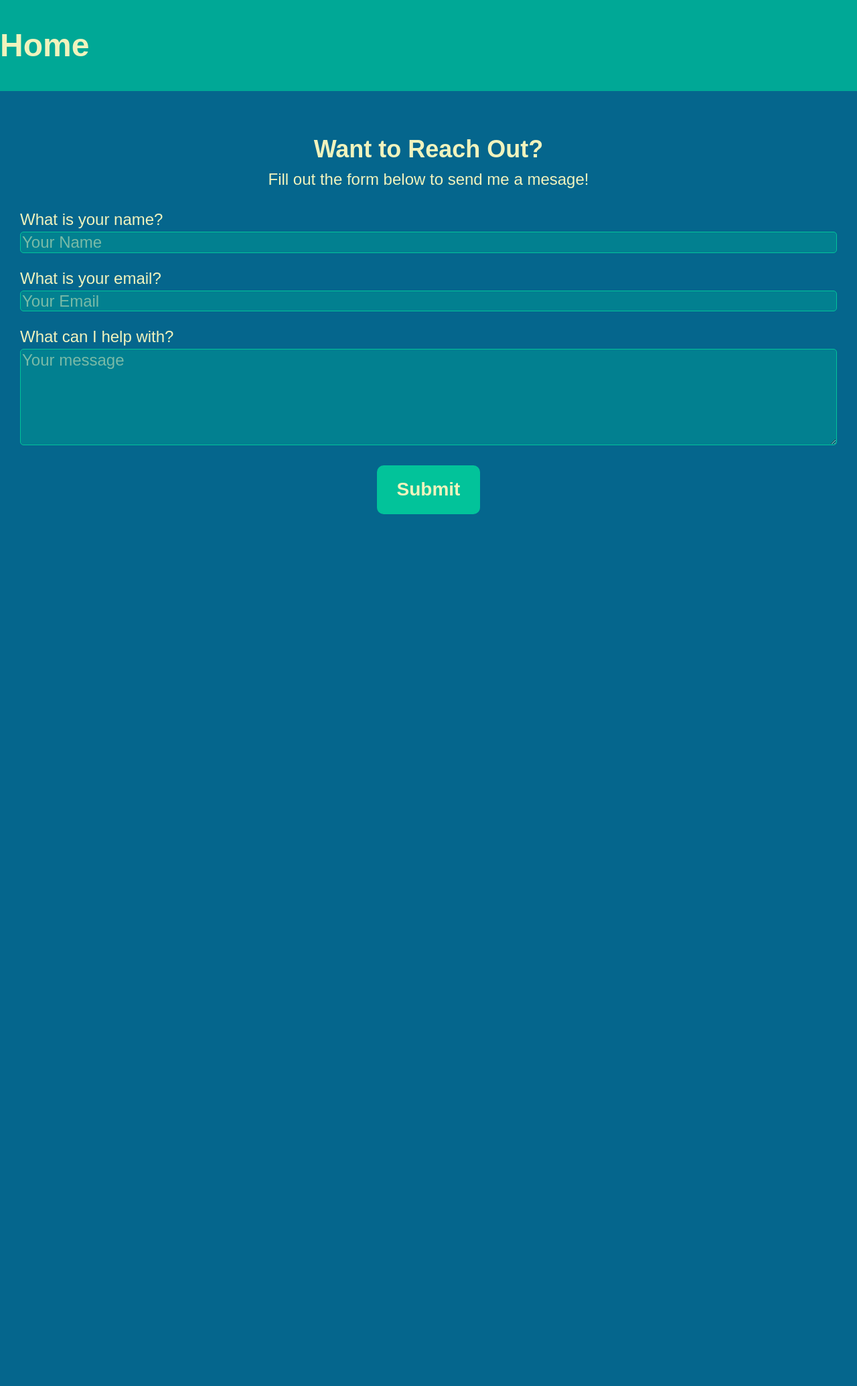
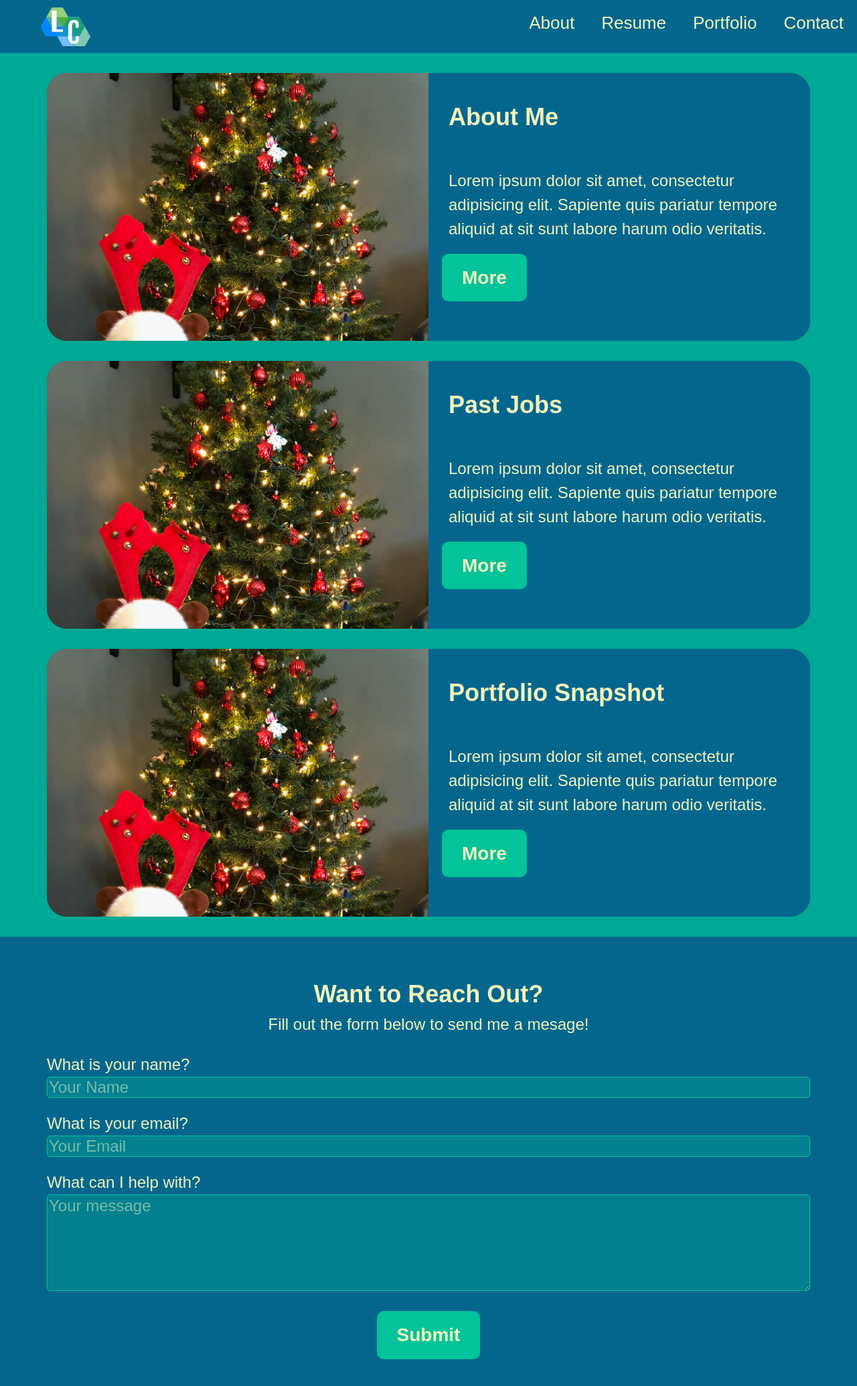
Before and after one commit to lukeclimen/Portfolio_Website, a PHP site: page / in a window 1280 px wide. Shown: the whole page at 67% size. Before the commit the page ends 768 px from the top, so only its background shows below. Run offline with PHP 8.4, Linux system fonts and the light colour scheme.

Commit message:
Comsetic updates and building the home page

```diff
--- a/css/styles.css
+++ b/css/styles.css
@@ -35,15 +35,19 @@ a {
 
 .nav {
   align-items: center;
-  background-color: #000;
+  background-color: var(--colour-primary);
   display: flex;
   flex-wrap: wrap;
   justify-content: space-between;
   padding-top: 10px;
 }
 
+.nav__logo {
+  width: 75px;
+  height: auto;
+}
+
 .nav__list {
-  color: white;
   list-style: none;
   margin: 0;
   padding-left: 0;
@@ -56,22 +60,19 @@ a {
 }
 
 .nav__item > a {
-  color: #d2d0db;
-}
-
-.nav__item > a:hover {
-  color: #fff;
+  color: var(--colour-text);
 }
 
 .nav__logo {
-  fill: #fff;
   margin-left: 30px;
 }
 
 .nav__brick {
-  fill: #fff;
+  fill: var(--colour-text);
   cursor: pointer;
   margin-right: 30px;
+  transition: box-shadow 0.3s;
+  transform: translateY(-10px);
 }
 
 .collapsible__content {
@@ -87,6 +88,10 @@ a {
   opacity: 1;
 }
 
+.collapsible--expanded .nav__brick {
+  box-shadow: #fff 0 0 10px;
+}
+
 @media screen and (min-width: 768px) {
   .nav__toggle {
     display: none;
@@ -98,6 +103,7 @@ a {
     max-height: 100%;
     opacity: 1;
     width: auto;
+    transform: translateY(-10px);
   }
 
   .nav__item {
@@ -116,20 +122,20 @@ a {
 
 .block {
   align-self: center;
-  background-color: #000;
+  background-color: var(--colour-primary);
   border-radius: 30px;
   display: grid;
   margin: 3rem;
-  max-width: 1140px;
   overflow: hidden;
 }
 
 .block__body {
-  padding-left: 2rem;
+  background-color: var(--colour-primary);
+  padding: 0 0 2rem 2rem;
 }
 
 .block__image {
-  position: relative;
+  height: 400px;
 }
 
 .block__image > img {
@@ -138,7 +144,7 @@ a {
 
 .block__heading,
 .block__content {
-  color: #fff;
+  color: var(--colour-text);
   padding: 1rem;
 }
 
@@ -174,13 +180,13 @@ a {
   width: 100%;
 }
 
+.form__pair {
+  width: 100%;
+}
+
 .form__fillable::placeholder {
   color: var(--colour-text);
   opacity: 0.5;
-}
-
-.form__element:hover {
-  box-shadow: 0 0 5px 2px var(--colour-text);
 }
 
 .form__element:focus {
@@ -206,7 +212,7 @@ a {
   color: var(--colour-text);
 }
 
-.form__button {
+.button {
   align-self: center;
   background-color: var(--colour-accent);
   border-radius: 10px;
@@ -219,3 +225,24 @@ a {
   padding: 2rem 3rem;
   white-space: nowrap;
 }
+
+/* Set max width of stretchy elements */
+
+.block,
+.form__pair {
+  max-width: 1140px;
+  margin-left: auto;
+  margin-right: auto;
+}
+
+/* Highlighting hovered objects */
+
+.form__element:hover,
+.button:hover {
+  box-shadow: 0 0 5px 2px var(--colour-text);
+}
+
+.nav__item > a:hover {
+  text-shadow: #fff 0 0 10px;
+  transition: all 0.3s;
+}
--- a/index.html
+++ b/index.html
@@ -12,17 +12,88 @@
     />
     <meta http-equiv="X-UA-Compatible" content="IE=edge" />
     <meta name="viewport" content="width=device-width, initial-scale=1.0" />
-    <link rel="stylesheet" href="/css/normalize.css" />
-    <link rel="stylesheet" href="/css/styles.css" />
+    <link rel="stylesheet" href="css/normalize.css" />
+    <link rel="stylesheet" href="css/styles.css" />
     <title>Home</title>
   </head>
   <body>
-    <h1>Home</h1>
+    <!-- Navigation Bar -->
+    <nav class="nav collapsible">
+      <a class="nav__logo" href="index.html">
+        <img class="nav__logo" src="images/logo-light.png" alt="Logo" />
+      </a>
+      <svg class="icon nav__brick nav__toggle">
+        <use xlink:href="images/sprite.svg#menu"></use>
+      </svg>
+      <ul class="nav__list collapsible__content">
+        <li class="nav__item"><a href="about.html">About</a></li>
+        <li class="nav__item"><a href="resume.html">Resume </a></li>
+        <li class="nav__item"><a href="projects.html">Portfolio</a></li>
+        <li class="nav__item"><a href="contact.html">Contact</a></li>
+      </ul>
+    </nav>
+
+    <!-- About Me Block -->
+    <section id="about__block" class="block">
+      <grid class="grid grid--cols-2">
+        <div class="block__image">
+          <img src="images/Willow.jpg" alt="Me" />
+        </div>
+        <div class="block__body">
+          <h2 class="block__heading">About Me</h2>
+          <p class="block__content">
+            Lorem ipsum dolor sit amet, consectetur adipisicing elit. Sapiente
+            quis pariatur tempore aliquid at sit sunt labore harum odio
+            veritatis.
+          </p>
+          <a href="about.html" class="button">More</a>
+        </div>
+      </grid>
+    </section>
+
+    <!-- Resume Block -->
+    <section id="resume__block" class="block">
+      <grid class="grid grid--cols-2">
+        <div class="block__image">
+          <img src="images/Willow.jpg" alt="Me" />
+        </div>
+        <div class="block__body">
+          <h2 class="block__heading">Past Jobs</h2>
+          <p class="block__content">
+            Lorem ipsum dolor sit amet, consectetur adipisicing elit. Sapiente
+            quis pariatur tempore aliquid at sit sunt labore harum odio
+            veritatis.
+          </p>
+          <a href="resume.html" class="button">More</a>
+        </div>
+      </grid>
+    </section>
+
+    <!-- Portfolio Block -->
+    <section id="portfolio__block" class="block">
+      <grid class="grid grid--cols-2">
+        <div class="block__image">
+          <img src="images/Willow.jpg" alt="Me" />
+        </div>
+        <div class="block__body">
+          <h2 class="block__heading">Portfolio Snapshot</h2>
+          <p class="block__content">
+            Lorem ipsum dolor sit amet, consectetur adipisicing elit. Sapiente
+            quis pariatur tempore aliquid at sit sunt labore harum odio
+            veritatis.
+          </p>
+          <a href="projects.html" class="button">More</a>
+        </div>
+      </grid>
+    </section>
+
+    <!-- Form Block -->
     <form class="form__block" action="">
       <h2 class="form__title">Want to Reach Out?</h2>
       <p class="form__description">
         Fill out the form below to send me a mesage!
       </p>
+      <div class="form__pair">
         <label class="form__label" for="name">What is your name?</label>
         <input
           class="form__fillable form__element"
@@ -30,7 +101,9 @@
           type="text"
           placeholder="Your Name"
         />
+      </div>
 
+      <div class="form__pair">
         <label class="form__label" for="email">What is your email?</label>
         <input
           class="form__fillable form__element"
@@ -38,7 +111,9 @@
           type="email"
           placeholder="Your Email"
         />
+      </div>
 
+      <div class="form__pair">
         <label class="form__label" for="infoText">What can I help with?</label>
         <textarea
           class="form__fillable form__element"
@@ -46,9 +121,11 @@
           rows="5"
           placeholder="Your message"
         ></textarea>
+      </div>
 
-      <button class="form__button form__element">Submit</button>
+      <button class="button form__element">Submit</button>
     </form>
-    <script src="/javascript/main.js"></script>
+
+    <script src="javascript/main.js"></script>
   </body>
 </html>
```
Also changed, not shown: images/LC-logo.svg (deleted), images/logo-dark.png (added), images/logo-light.png (added), 1 other file. Lines whose indentation alone changed are shown as unchanged.
